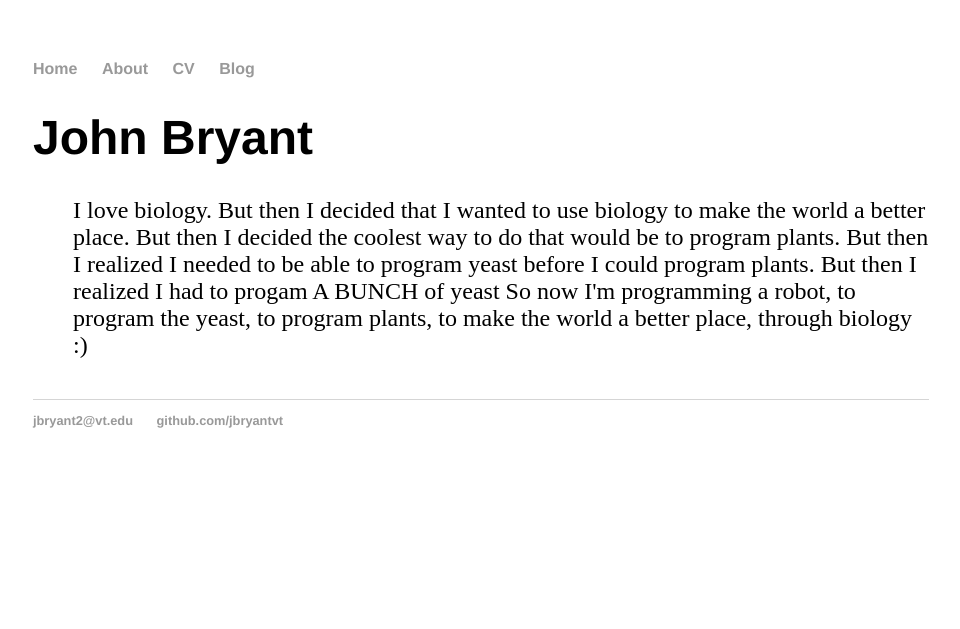
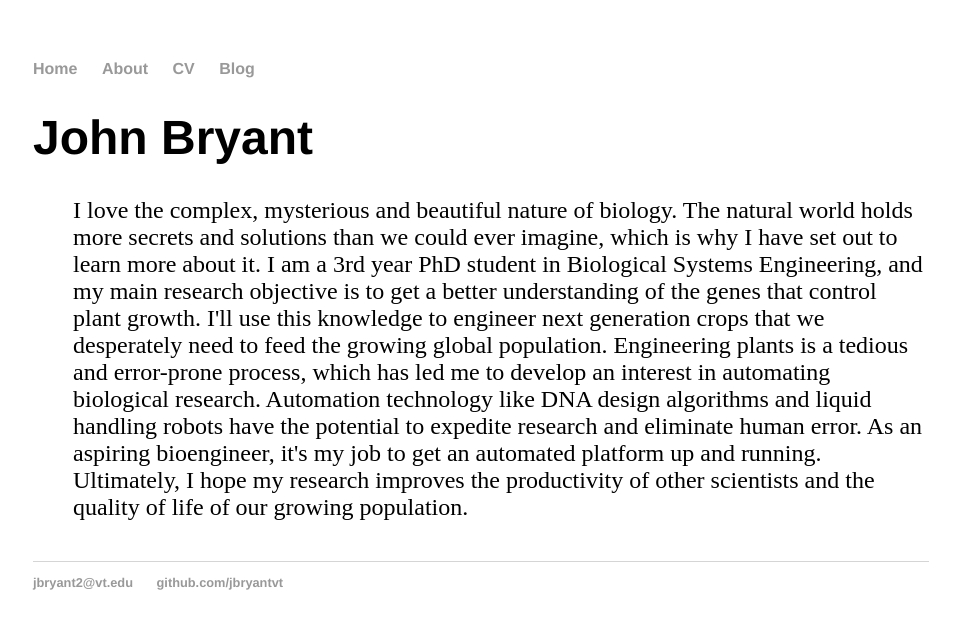
Before and after one commit to jbryantvt/jbryantvt.github.io, a Jekyll site: the page built from about/index.html, in a window 1280 px wide. Shown: the top 629 px of the page, without its empty margins (159-1119 px from the left). Built offline with Jekyll 4.4.1, drawn with Linux system fonts in a browser that asks for light colours.

Commit message:
Update index.html

```diff
--- a/about/index.html
+++ b/about/index.html
@@ -4,11 +4,12 @@ title: John Bryant
 ---
 	<h1>{{ page.title }}</h1>
 	<ul class="posts">
-		I love biology.
-		But then I decided that I wanted to use biology to make the world a better place.
-		But then I decided the coolest way to do that would be to program plants.
-		But then I realized I needed to be able to program yeast before I could program plants.
-		But then I realized I had to progam A BUNCH of yeast
-		So now I'm programming a robot, to program the yeast, to program plants, to make the world a better place, through biology :)
+		I love the complex, mysterious and beautiful nature of biology. The natural world holds more secrets and solutions than we
+		could ever imagine, which is why I have set out to learn more about it. I am a 3rd year PhD student in Biological Systems Engineering, and
+		my main research objective is to get a better understanding of the genes that control plant growth. I'll use this knowledge to
+		engineer next generation crops that we desperately need to feed the growing global population. Engineering plants is a tedious and
+		error-prone process, which has led me to develop an interest in automating biological research. Automation technology like DNA design algorithms and
+		liquid handling robots have the potential to expedite research and eliminate human error. As an aspiring bioengineer, it's my job to get an automated platform up and
+		running. Ultimately, I hope my research improves the productivity of other scientists and the quality of life of our growing population.
 
 	</ul>
```
